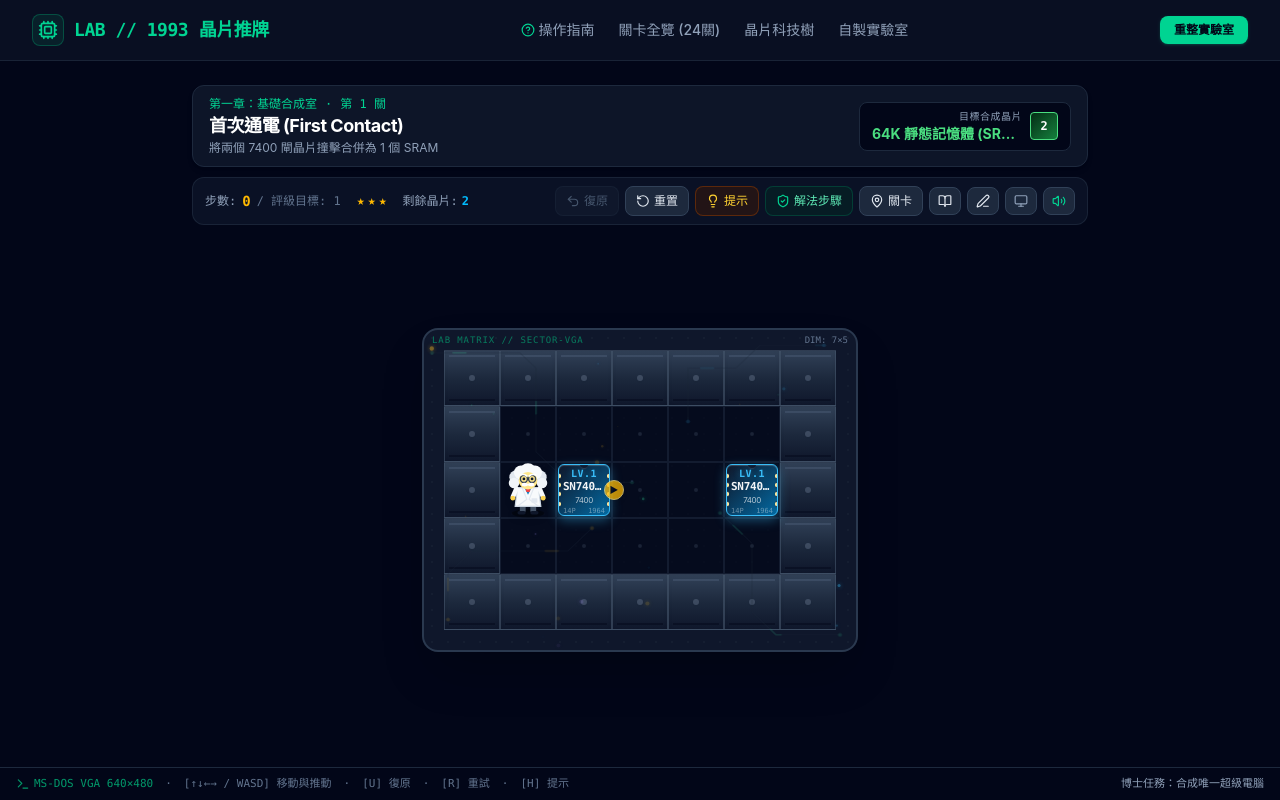
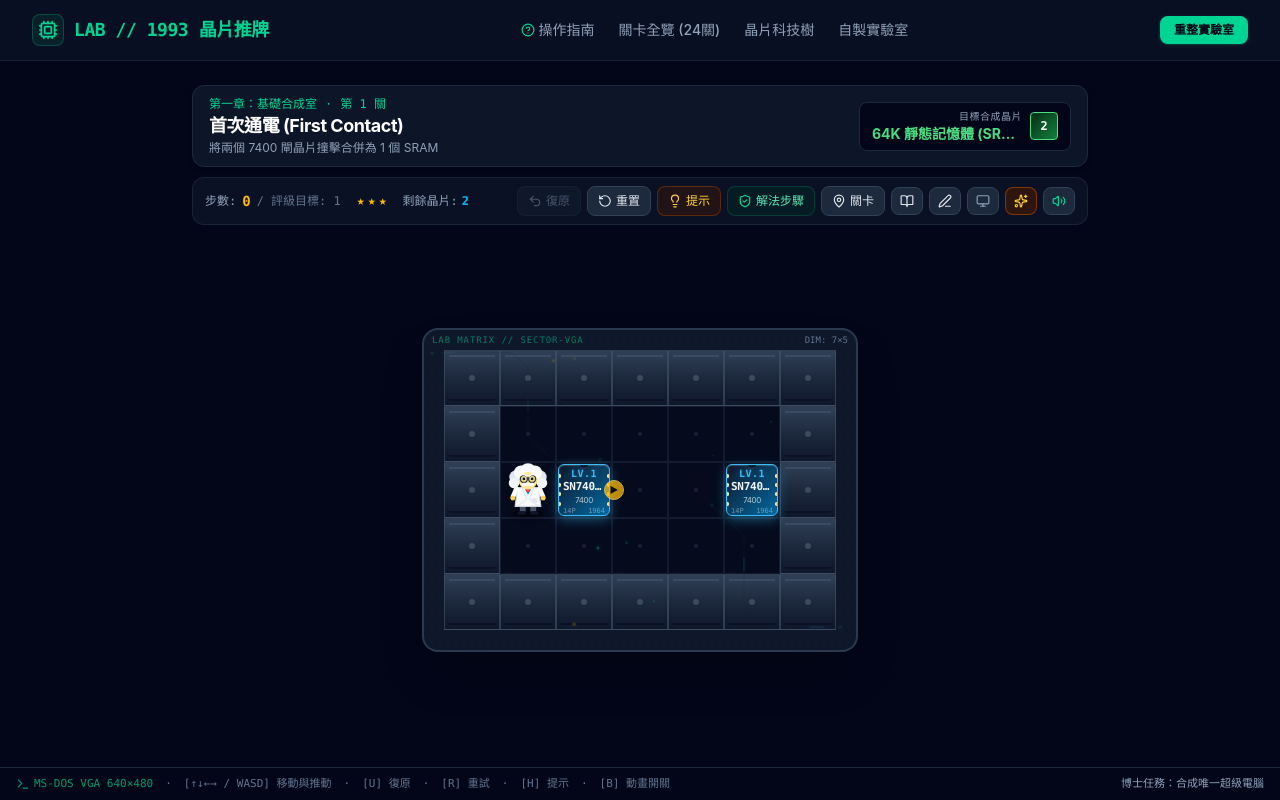
Before and after one commit to rocgyver/ChipLAB, a React (Vite) app: page / in a window 1280 px wide. Built offline with nearby package versions, Linux system fonts and the light colour scheme; a web font is replaced by a local one.

Commit message:
feat: reduce ambient particles by half and add toggle switch with localStorage persistence

```diff
--- a/src/App.tsx
+++ b/src/App.tsx
@@ -52,10 +52,13 @@ export default function App() {
   const [moves, setMoves] = useState<number>(0);
   const [history, setHistory] = useState<GameSnapshot[]>([]);
 
-  // Sound & CRT filter states
+  // Sound, CRT, & Ambient filter states
   const [isMuted, setIsMuted] = useState<boolean>(() => sounds.getMuted());
   const [isCrtOn, setIsCrtOn] = useState<boolean>(() => {
     return localStorage.getItem('lab_game_crt') === 'true';
+  });
+  const [isAmbientOn, setIsAmbientOn] = useState<boolean>(() => {
+    return localStorage.getItem('lab_game_ambient') !== 'false';
   });
 
   // Solved levels records in localStorage
@@ -445,6 +448,11 @@ export default function App() {
           e.preventDefault();
           setIsMuted(sounds.toggleMute());
           break;
+        case 'b':
+        case 'B':
+          e.preventDefault();
+          handleToggleAmbient();
+          break;
         case 'l':
         case 'L':
           e.preventDefault();
@@ -462,7 +470,7 @@ export default function App() {
 
     window.addEventListener('keydown', handleKeyDown);
     return () => window.removeEventListener('keydown', handleKeyDown);
-  }, [currentLevel.hint, handleMove, handleReset, handleUndo]);
+  }, [currentLevel.hint, handleMove, handleReset, handleUndo, isAmbientOn]);
 
   const handleNextLevel = () => {
     const nextIdx = LEVELS.findIndex((l) => l.id === currentLevel.id) + 1;
@@ -475,6 +483,12 @@ export default function App() {
     const nextState = !isCrtOn;
     setIsCrtOn(nextState);
     localStorage.setItem('lab_game_crt', String(nextState));
+  };
+
+  const handleToggleAmbient = () => {
+    const nextState = !isAmbientOn;
+    setIsAmbientOn(nextState);
+    localStorage.setItem('lab_game_ambient', String(nextState));
   };
 
   const bestRecord = solvedLevels[currentLevel.id]?.bestMoves || null;
@@ -569,12 +583,14 @@ export default function App() {
           canUndo={history.length > 0}
           isMuted={isMuted}
           isCrtOn={isCrtOn}
+          isAmbientOn={isAmbientOn}
           bestMoves={bestRecord}
           remainingChipsCount={chips.length}
           onUndo={handleUndo}
           onReset={handleReset}
           onToggleSound={() => setIsMuted(sounds.toggleMute())}
           onToggleCrt={handleToggleCrt}
+          onToggleAmbient={handleToggleAmbient}
           onShowHint={() =>
             setHintMessage(currentLevel.hint || '運用滑動碰撞，將同級晶片結合！')
           }
@@ -622,6 +638,7 @@ export default function App() {
             isPushing={isPushing}
             isWalking={isWalking}
             isVictory={isVictory}
+            isAmbientOn={isAmbientOn}
             chips={chips}
             onTileClick={handleTileClick}
             onPush={handleMove}
@@ -654,6 +671,8 @@ export default function App() {
           <span className="hidden sm:inline">[R] 重試</span>
           <span className="hidden sm:inline">·</span>
           <span className="hidden sm:inline">[H] 提示</span>
+          <span className="hidden sm:inline">·</span>
+          <span className="hidden sm:inline">[B] 動畫開關</span>
         </div>
         <div className="flex items-center gap-2 text-slate-400">
           <span>博士任務：合成唯一超級電腦</span>
--- a/src/components/GameBoard.tsx
+++ b/src/components/GameBoard.tsx
@@ -14,6 +14,7 @@ interface GameBoardProps {
   isPushing: boolean;
   isWalking: boolean;
   isVictory: boolean;
+  isAmbientOn?: boolean;
   chips: Chip[];
   onTileClick: (x: number, y: number) => void;
   onPush: (dir: Direction) => void;
@@ -28,6 +29,7 @@ export const GameBoard: React.FC<GameBoardProps> = ({
   isPushing,
   isWalking,
   isVictory,
+  isAmbientOn = true,
   chips,
   onTileClick,
   onPush,
@@ -79,8 +81,8 @@ export const GameBoard: React.FC<GameBoardProps> = ({
       {/* Background Lab Grid Circuit Pattern */}
       <div className="absolute inset-0 bg-[radial-gradient(#1e293b_1px,transparent_1px)] [background-size:16px_16px] opacity-40 pointer-events-none" />
 
-      {/* Dynamic Background Atmosphere: Digital Dust & Flickering Circuit Pulses */}
-      <LabAtmosphere />
+      {/* Dynamic Background Atmosphere: Digital Dust & Flickering Circuit Pulses (Toggleable) */}
+      {isAmbientOn && <LabAtmosphere />}
 
       {/* Outer Lab Frame Decal */}
       <div className="absolute top-1 left-2 text-[9px] font-mono text-emerald-500/60 uppercase tracking-widest pointer-events-none">
--- a/src/components/GameHUD.tsx
+++ b/src/components/GameHUD.tsx
@@ -1,5 +1,5 @@
 import React from 'react';
-import { RotateCcw, Undo2, Lightbulb, MapPin, Volume2, VolumeX, Monitor, BookOpen, Edit3, ShieldCheck } from 'lucide-react';
+import { RotateCcw, Undo2, Lightbulb, MapPin, Volume2, VolumeX, Monitor, BookOpen, Edit3, ShieldCheck, Sparkles } from 'lucide-react';
 import { LevelData } from '../types/game';
 import { CHIP_DEFINITIONS } from '../data/chipEncyclopedia';
 
@@ -9,12 +9,14 @@ interface GameHUDProps {
   canUndo: boolean;
   isMuted: boolean;
   isCrtOn: boolean;
+  isAmbientOn: boolean;
   bestMoves: number | null;
   remainingChipsCount: number;
   onUndo: () => void;
   onReset: () => void;
   onToggleSound: () => void;
   onToggleCrt: () => void;
+  onToggleAmbient: () => void;
   onShowHint: () => void;
   onOpenSolution?: () => void;
   onOpenLevelSelect: () => void;
@@ -28,12 +30,14 @@ export const GameHUD: React.FC<GameHUDProps> = ({
   canUndo,
   isMuted,
   isCrtOn,
+  isAmbientOn,
   bestMoves,
   remainingChipsCount,
   onUndo,
   onReset,
   onToggleSound,
   onToggleCrt,
+  onToggleAmbient,
   onShowHint,
   onOpenSolution,
   onOpenLevelSelect,
@@ -219,7 +223,7 @@ export const GameHUD: React.FC<GameHUDProps> = ({
             type="button"
             onClick={onToggleCrt}
             title={`CRT 復古映像管濾鏡: ${isCrtOn ? '開啟' : '關閉'}`}
-            className={`px-2 py-1.5 rounded-lg text-xs font-medium border active:scale-95 transition-colors flex items-center ${
+            className={`px-2 py-1.5 rounded-lg text-xs font-medium border active:scale-95 transition-colors flex items-center cursor-pointer ${
               isCrtOn
                 ? 'bg-emerald-950/60 text-emerald-400 border-emerald-700/60'
                 : 'bg-slate-800 text-slate-400 border-slate-700'
@@ -228,12 +232,26 @@ export const GameHUD: React.FC<GameHUDProps> = ({
             <Monitor className="w-3.5 h-3.5" />
           </button>
 
+          {/* Ambient Scene Animation Toggle */}
+          <button
+            type="button"
+            onClick={onToggleAmbient}
+            title={`背景微粒與電路脈衝動畫: ${isAmbientOn ? '開啟' : '關閉'}`}
+            className={`px-2 py-1.5 rounded-lg text-xs font-medium border active:scale-95 transition-colors flex items-center cursor-pointer ${
+              isAmbientOn
+                ? 'bg-amber-950/60 text-amber-300 border-amber-700/60 shadow-xs'
+                : 'bg-slate-800 text-slate-500 border-slate-700'
+            }`}
+          >
+            <Sparkles className="w-3.5 h-3.5" />
+          </button>
+
           {/* Sound Toggle */}
           <button
             type="button"
             onClick={onToggleSound}
             title={`音效: ${isMuted ? '靜音' : '開啟'}`}
-            className="px-2 py-1.5 rounded-lg text-xs font-medium bg-slate-800 hover:bg-slate-700 text-slate-200 border border-slate-700 active:scale-95 transition-colors flex items-center"
+            className="px-2 py-1.5 rounded-lg text-xs font-medium bg-slate-800 hover:bg-slate-700 text-slate-200 border border-slate-700 active:scale-95 transition-colors flex items-center cursor-pointer"
           >
             {isMuted ? <VolumeX className="w-3.5 h-3.5 text-rose-400" /> : <Volume2 className="w-3.5 h-3.5 text-emerald-400" />}
           </button>
--- a/src/components/LabAtmosphere.tsx
+++ b/src/components/LabAtmosphere.tsx
@@ -42,21 +42,21 @@ export const LabAtmosphere: React.FC = () => {
     window.addEventListener('resize', handleResize);
 
     // Color palette: Phosphor Emerald, Cyan logic, Amber voltage
-    const colors = ['#34d399', '#38bdf8', '#fbbf24', '#a78bfa'];
+    const colors = ['#34d399', '#38bdf8', '#fbbf24'];
 
-    const PARTICLE_COUNT = 24;
+    const PARTICLE_COUNT = 12; // Reduced by half for a much cleaner, subtle look
     const particles: Particle[] = [];
 
     const createParticle = (): Particle => {
-      const maxLife = 180 + Math.random() * 240;
+      const maxLife = 200 + Math.random() * 260;
       return {
         x: Math.random() * width,
         y: Math.random() * height,
-        vx: (Math.random() - 0.5) * 0.35,
-        vy: -0.2 - Math.random() * 0.35, // Gentle upward drift like energized digital dust
-        size: 0.8 + Math.random() * 1.5,
+        vx: (Math.random() - 0.5) * 0.25,
+        vy: -0.15 - Math.random() * 0.25, // Very gentle upward drift
+        size: 0.8 + Math.random() * 1.2,
         alpha: 0,
-        maxAlpha: 0.15 + Math.random() * 0.25,
+        maxAlpha: 0.12 + Math.random() * 0.18,
         life: 0,
         maxLife,
         color: colors[Math.floor(Math.random() * colors.length)],
@@ -121,35 +121,21 @@ export const LabAtmosphere: React.FC = () => {
     };
   }, []);
 
-  // Pre-defined geometric circuit bus paths along borders and corners
+  // Pre-defined geometric circuit bus paths along opposite corners (reduced to 2)
   const circuitLines: PulseLine[] = [
     {
       id: 1,
-      d: 'M 10 30 H 120 L 140 50 V 160 L 180 200 H 260',
-      duration: 3.5,
+      d: 'M 10 30 H 110 L 130 50 V 140 L 160 170 H 220',
+      duration: 4.8,
       delay: 0,
       color: '#34d399',
     },
     {
       id: 2,
-      d: 'M 500 20 H 420 L 390 50 H 330 V 120',
-      duration: 4.2,
-      delay: 1.8,
+      d: 'M 520 390 H 430 L 400 360 V 270 L 360 230',
+      duration: 5.4,
+      delay: 2.5,
       color: '#38bdf8',
-    },
-    {
-      id: 3,
-      d: 'M 30 380 V 320 L 60 290 H 180 L 210 260',
-      duration: 3.8,
-      delay: 0.9,
-      color: '#fbbf24',
-    },
-    {
-      id: 4,
-      d: 'M 520 400 H 440 L 410 370 V 280 L 370 240',
-      duration: 4.5,
-      delay: 2.4,
-      color: '#34d399',
     },
   ];
 
@@ -157,7 +143,7 @@ export const LabAtmosphere: React.FC = () => {
     <div className="absolute inset-0 pointer-events-none overflow-hidden rounded-2xl z-5">
       {/* 1. Subtle SVG Circuit Traces & Animated Energy Pulses */}
       <svg
-        className="absolute inset-0 w-full h-full opacity-25"
+        className="absolute inset-0 w-full h-full opacity-18"
         xmlns="http://www.w3.org/2000/svg"
         viewBox="0 0 540 420"
         preserveAspectRatio="none"
@@ -210,14 +196,10 @@ export const LabAtmosphere: React.FC = () => {
         ))}
 
         {/* Small decorative circuit solder pads */}
-        <circle cx="10" cy="30" r="2.5" fill="#34d399" opacity="0.6" />
-        <circle cx="260" cy="200" r="2.5" fill="#34d399" opacity="0.6" />
-        <circle cx="500" cy="20" r="2.5" fill="#38bdf8" opacity="0.6" />
-        <circle cx="330" cy="120" r="2.5" fill="#38bdf8" opacity="0.6" />
-        <circle cx="30" cy="380" r="2.5" fill="#fbbf24" opacity="0.6" />
-        <circle cx="210" cy="260" r="2.5" fill="#fbbf24" opacity="0.6" />
-        <circle cx="520" cy="400" r="2.5" fill="#34d399" opacity="0.6" />
-        <circle cx="370" cy="240" r="2.5" fill="#34d399" opacity="0.6" />
+        <circle cx="10" cy="30" r="2.5" fill="#34d399" opacity="0.5" />
+        <circle cx="220" cy="170" r="2.5" fill="#34d399" opacity="0.5" />
+        <circle cx="520" cy="390" r="2.5" fill="#38bdf8" opacity="0.5" />
+        <circle cx="360" cy="230" r="2.5" fill="#38bdf8" opacity="0.5" />
       </svg>
 
       {/* 2. Floating Digital Dust Particles Canvas */}
```
